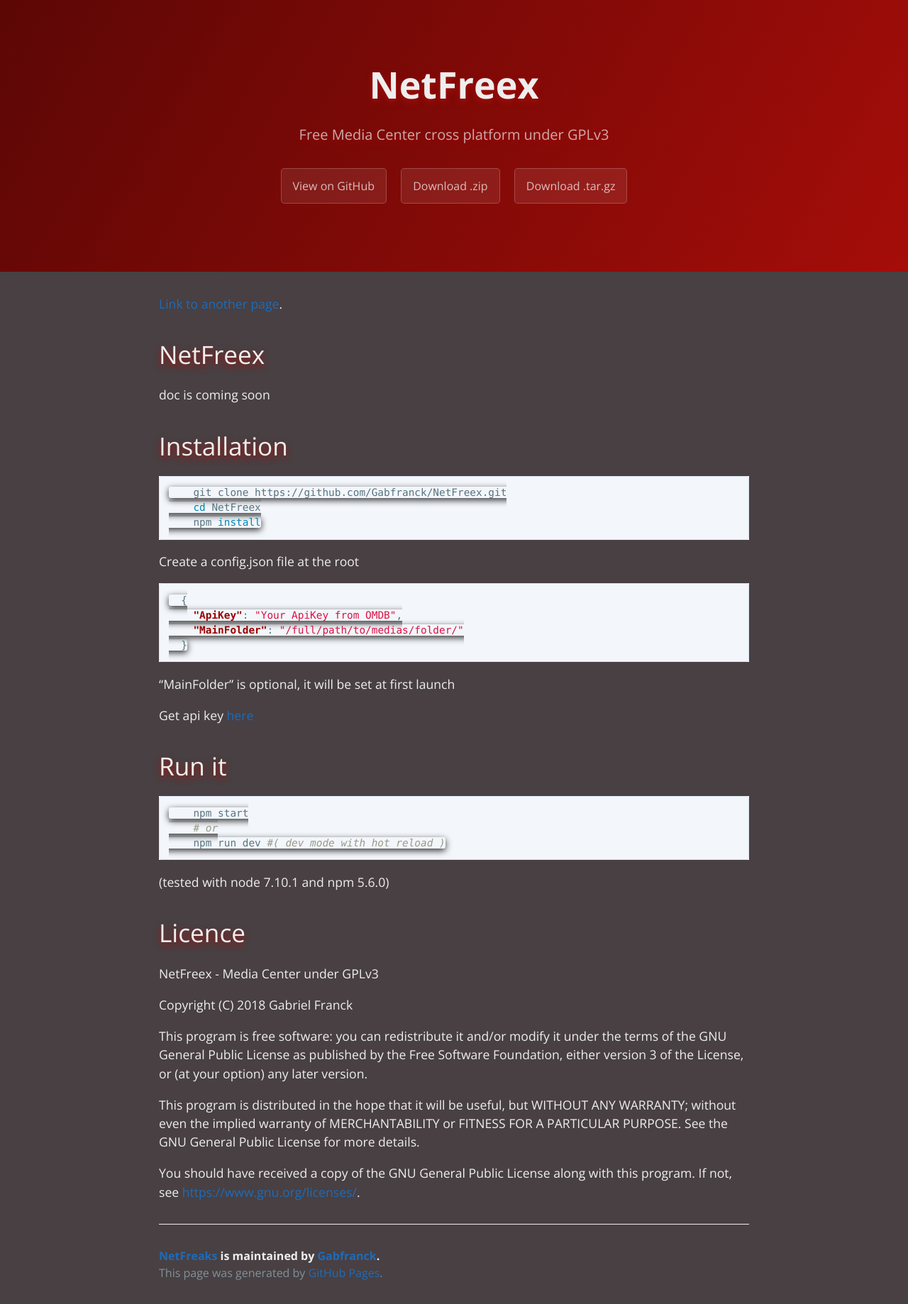
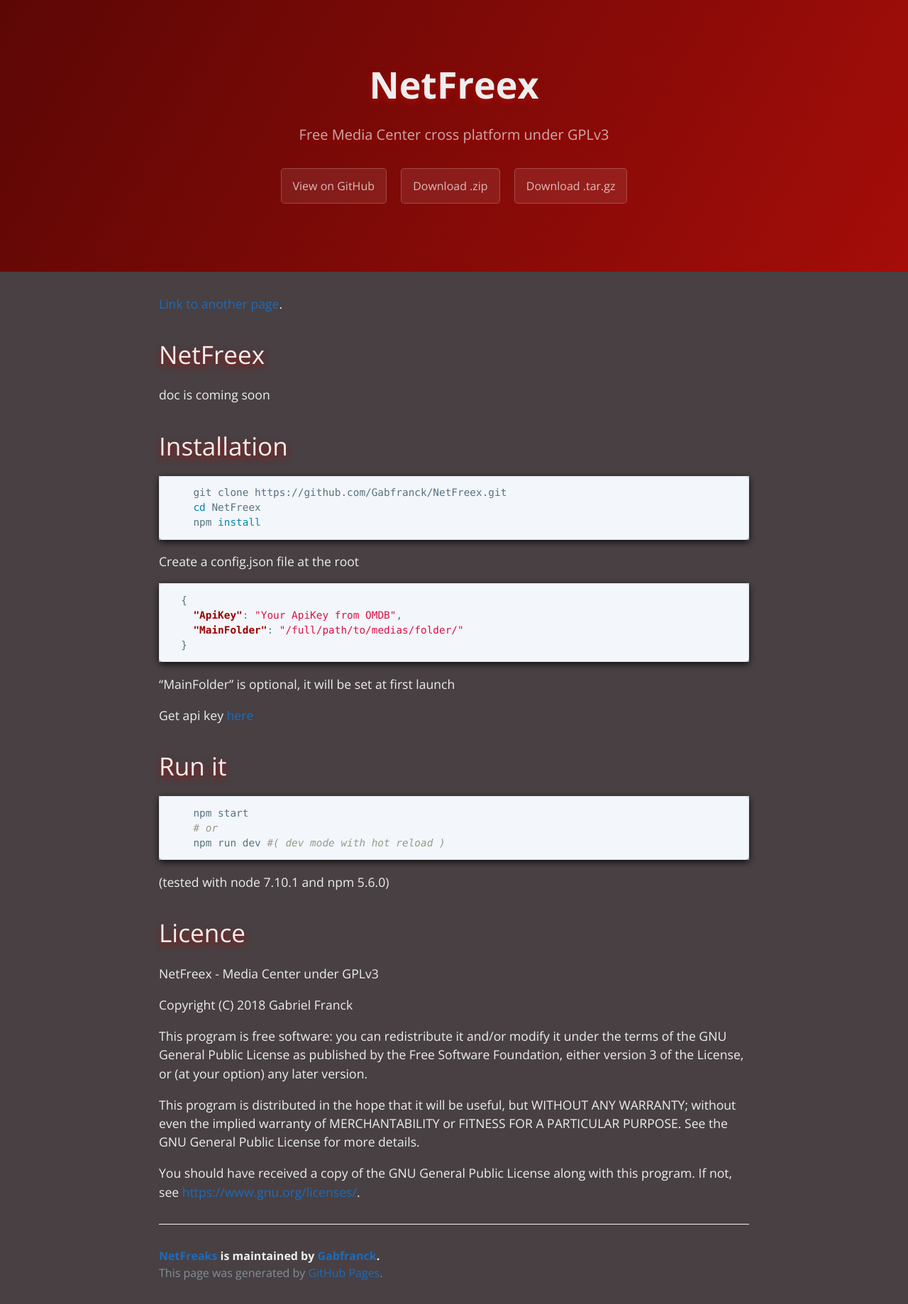
Before and after one commit to Gabfranck/NetFreaks, a Jekyll site: the page built from index.md, in a window 1280 px wide. Shown: the whole page at 71% size. Built offline with Jekyll 4.4.1, drawn with Linux system fonts in a browser that asks for light colours.

Commit message:
fix code block

```diff
--- a/_sass/jekyll-theme-cayman.scss
+++ b/_sass/jekyll-theme-cayman.scss
@@ -191,9 +191,6 @@
     font-size: 0.9rem;
     color: $code-text-color;
     background-color: $code-bg-color;
-    border-radius: 3px;
-    box-shadow: 0 3px 10px rgba(0, 0, 0, 0.8);
-
   }
 
   pre {
@@ -206,6 +203,8 @@
     background-color: $code-bg-color;
     border: solid 1px $border-color;
     border-radius: 0.3rem;
+    border-radius: 3px;
+    box-shadow: 0 3px 10px rgba(0, 0, 0, 0.8);
 
     > code {
       padding: 0;
```
